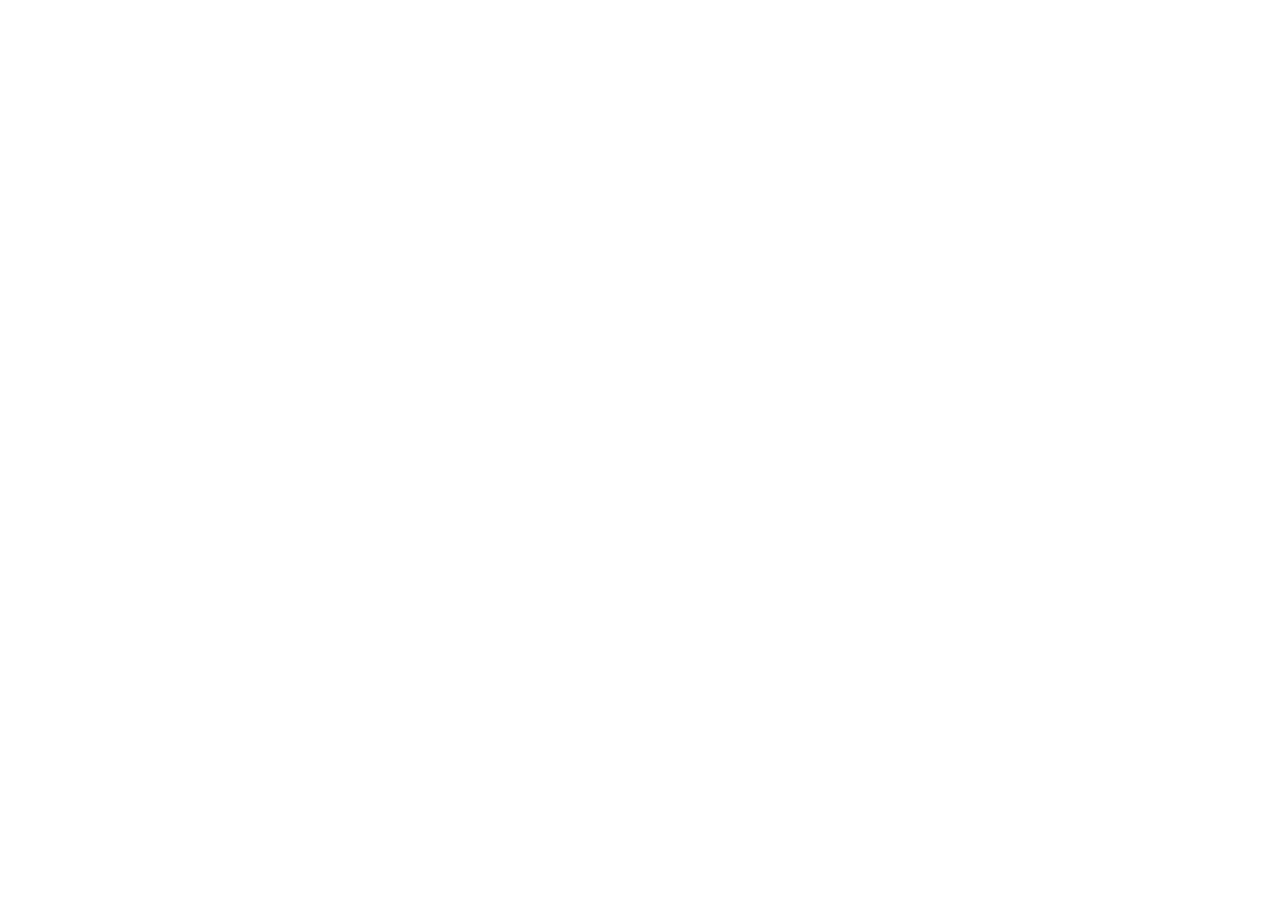
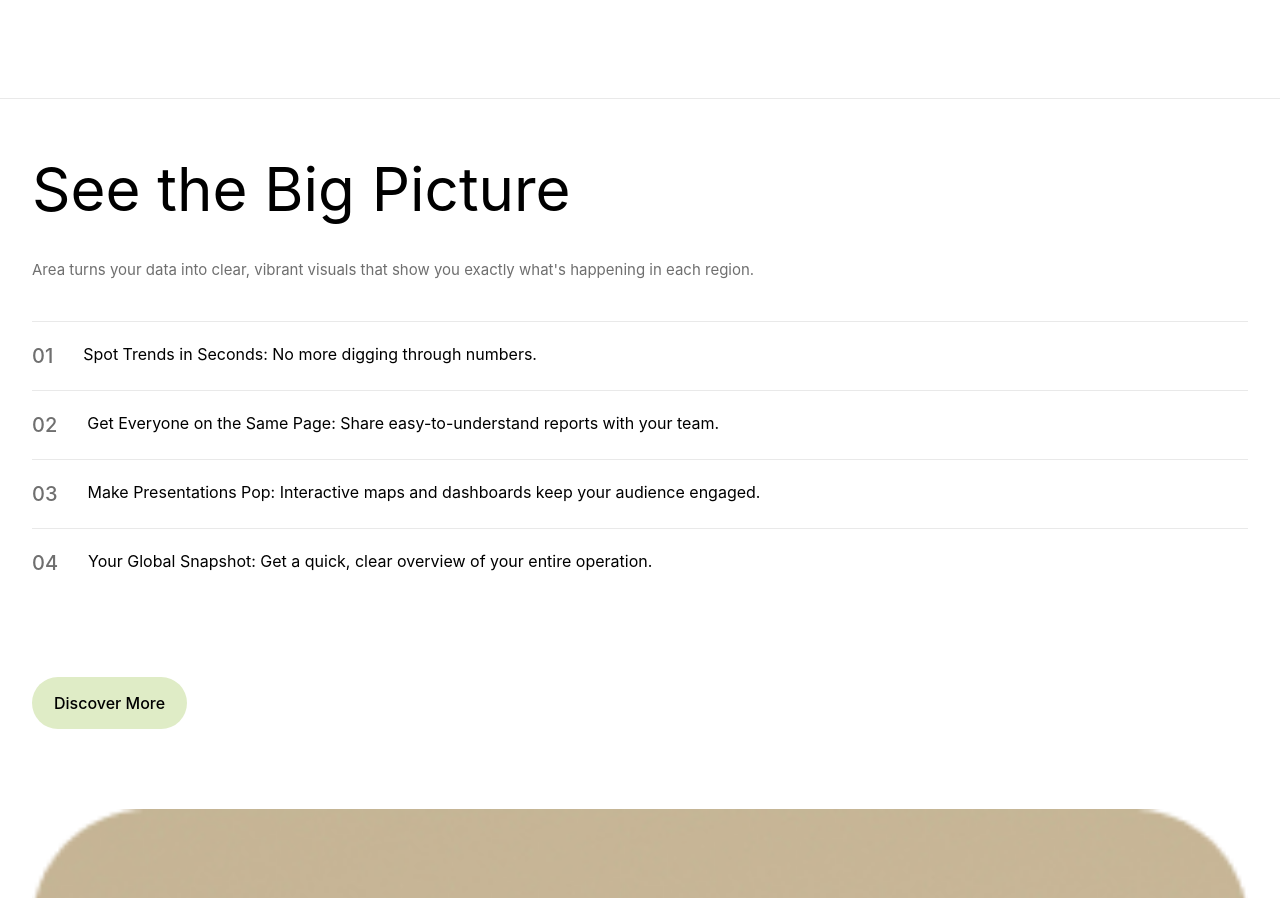
Before and after one commit to pauloh-neo/react-modern-product-app, a React (Vite) app: page / in a window 1280 px wide. Shown: the part 5587-6485 px from the top of the page. Before the commit the page ends 5585 px from the top, so only its background shows below. Built offline with nearby package versions, Linux system fonts and the light colour scheme.

Commit message:
Add BigPicture section

```diff
--- a/src/pages/Home.tsx
+++ b/src/pages/Home.tsx
@@ -1,4 +1,5 @@
 import { Benefits } from "../sections/Benefits";
+import { BigPicture } from "../sections/BigPicture";
 import { Hero } from "../sections/Hero";
 import { Trusted } from "../sections/Trusted";
 
@@ -8,6 +9,7 @@
             <Hero/>
             <Trusted/>
             <Benefits/>
+            <BigPicture/>
         </main>
     )
 }
--- a/src/sections/Benefits.tsx
+++ b/src/sections/Benefits.tsx
@@ -6,7 +6,7 @@
 
 export function Benefits(){
     return(
-        <section className="mt-20 px-4">
+        <section className="mt-20 mb-25 px-4">
             <div className="flex flex-col gap-7.5">
                 <h2 className="text-xs text-[#485C11]">Benefits</h2>
                 <p className="flex  text-5xl text-black">We’ve cracked the code.</p>
@@ -41,7 +41,7 @@
                         <p className='text-[15px] text-[#6F6F6F]'>Generate precise, visually compelling reports that illustrate your growth trajectories across all regions.</p>
                     </div>
                 </li>
-                <img src={heroImg2} alt="" />
+                <img className='' src={heroImg2} alt="" />
             </ul>
         </section>
     )
--- /dev/null
+++ b/src/sections/BigPicture.tsx
@@ -0,0 +1,47 @@
+import discoverImg from '../assets/discoverImg.png'
+
+const DataFeatures = [
+    {
+        number: "01",
+        description: "Spot Trends in Seconds: No more digging through numbers."
+    },
+    {
+        number: "02",
+        description: "Get Everyone on the Same Page: Share easy-to-understand reports with your team. "
+    },
+    {
+        number: "03",
+        description: "Make Presentations Pop: Interactive maps and dashboards keep your audience engaged."
+    },
+    {
+        number: "04",
+        description: "Your Global Snapshot: Get a quick, clear overview of your entire operation."
+    }
+]
+
+
+export function BigPicture(){
+    return(
+        <>
+            {/* <span className="flex border border-[#6F6F6F]"></span> */}
+            <section className="px-8 pt-15 pb-10 border-t border-[#E9E9E9]">
+                <div className="flex flex-col gap-10">
+                    <p className="text-black text-6xl">See the Big Picture</p>
+                    <p className="text-[#6F6F6F] text-[15px]">Area turns your data into clear, vibrant visuals that show you exactly what's happening in each region.</p>
+                </div>
+                <ul className="py-10">
+                    {DataFeatures.map((el) => (
+                        <li className="flex gap-7.5 py-5 border-t border-[#E9E9E9]" key={el.number}>
+                            <span className="text-[#6F6F6F] text-xl font-medium">{el.number}</span>
+                            <span className="text-black text-[15px]]">{el.description}</span>
+                        </li>
+                    ))}
+                </ul>
+            </section>
+            <section className='flex flex-col gap-20 px-8 mb-20'>
+                <button className='bg-[#DFECC6] text-black font-medium px-5.5 py-3.5 rounded-4xl w-fit'>Discover More</button>
+                <img src={discoverImg} alt="" />
+            </section>
+        </>
+    )
+}
```
Also changed, not shown: src/assets/discoverImg.png (added).
